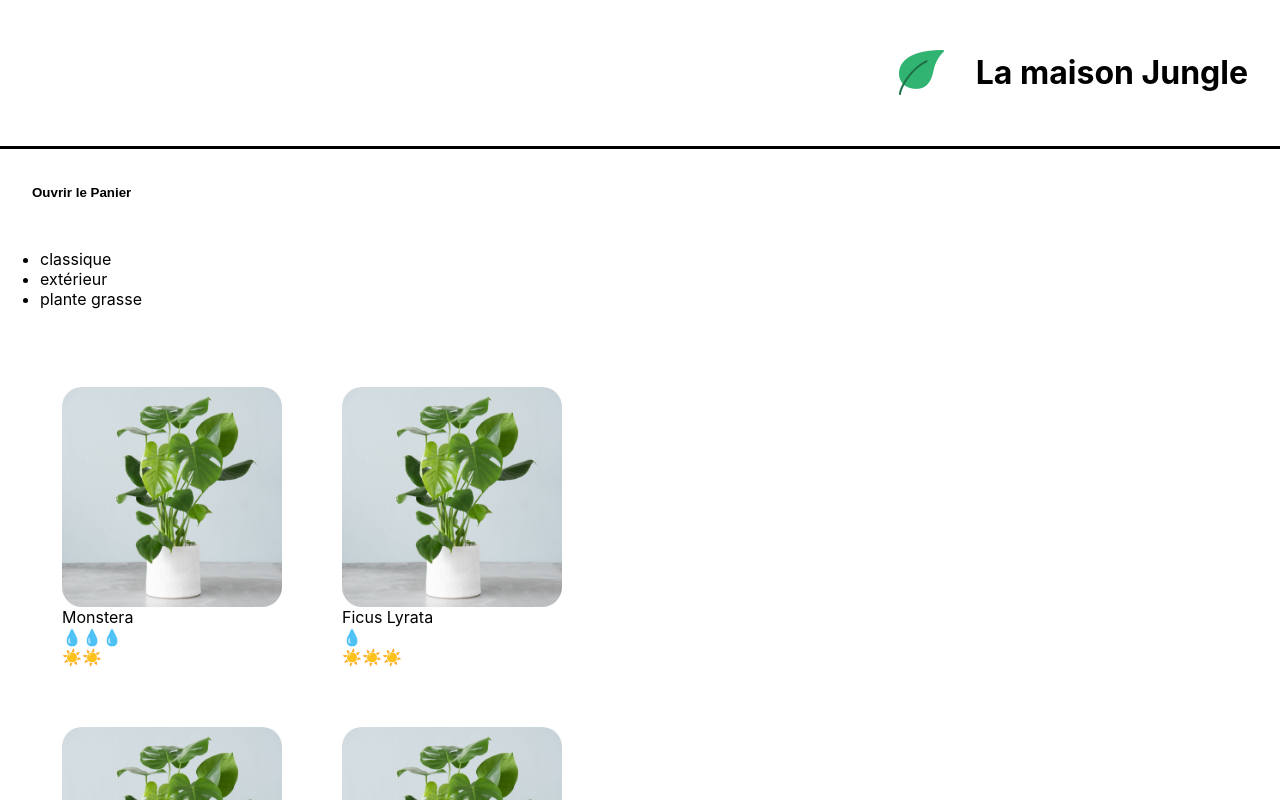
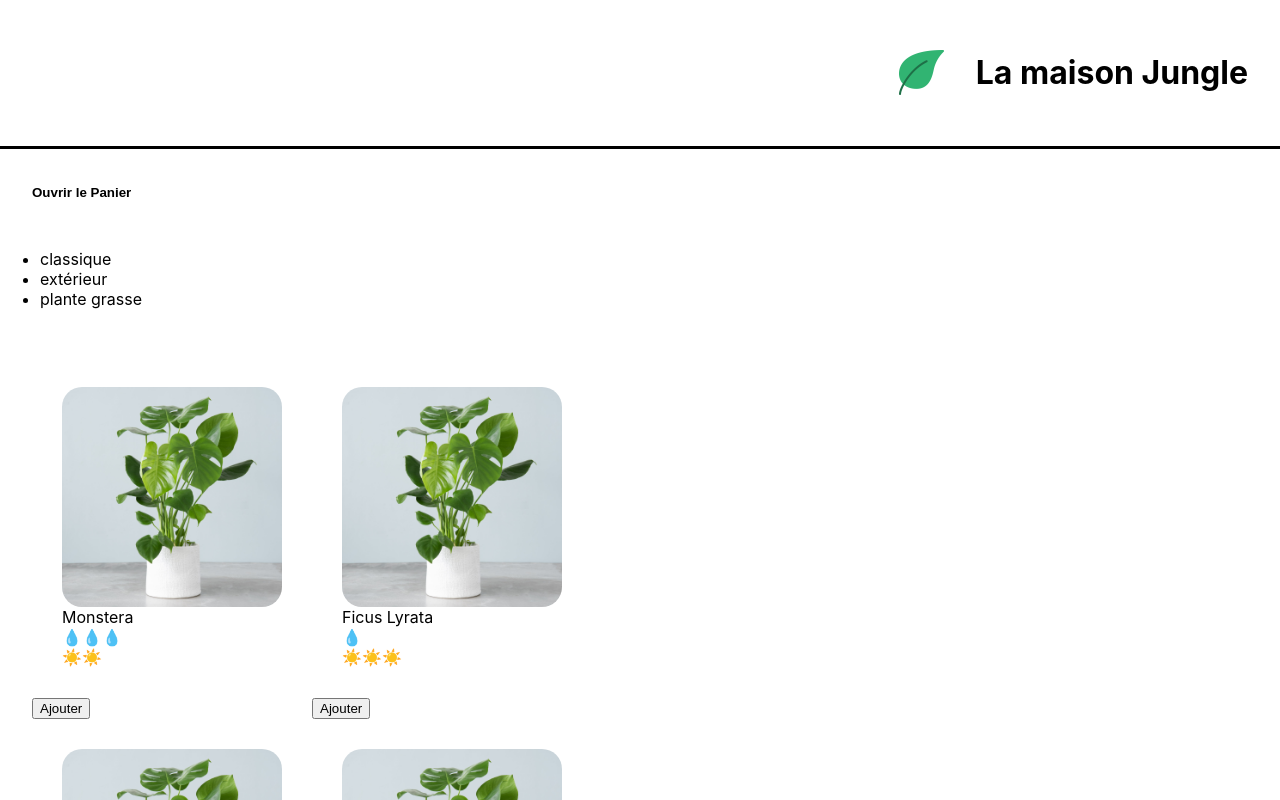
Before and after one commit to RachidBoubekeur-dev/la-maison-jungle, a React (Create React App) app: page / in a window 1280 px wide. Shown: the top 800 px of the page. Built offline with nearby package versions, Linux system fonts and the light colour scheme.

Commit message:
update Props for Components

```diff
--- a/src/components/App.jsx
+++ b/src/components/App.jsx
@@ -4,13 +4,16 @@ import Cart from './Cart';
 import ShoppingList from './ShoppingList';
 import QuestionForm from './QuestionForm';
 import Footer from './Footer';
+import { useState } from 'react';
 
 const App = () => {
+
+  const [cart, updateCart] = useState(0);
   return (
     <div>
       <Banner />
-      <Cart />
-      <ShoppingList />
+      <Cart cart={cart} updateCart={updateCart} />
+      <ShoppingList cart={cart} updateCart={updateCart} />
       <QuestionForm />
       <Footer />
     </div>
--- a/src/components/Cart/index.jsx
+++ b/src/components/Cart/index.jsx
@@ -1,9 +1,8 @@
 import './index.css';
 import { useState } from 'react';
 
-const Cart = () => {
+const Cart = ({ cart, updateCart }) => {
     const monsteraPrice = 8;
-    const [cart, updateCart] = useState(1);
     const [isOpen, setIsOpen] = useState(false);
 
     return isOpen ? (
--- a/src/components/ShoppingList/index.jsx
+++ b/src/components/ShoppingList/index.jsx
@@ -2,7 +2,7 @@ import { plantList } from '../../datas/plantList';
 import PlantItem from '../PlantItem';
 import './index.css';
 
-const ShoppingList = () => {
+const ShoppingList = ({ cart, updateCart }) => {
 
     const categories = plantList.reduce(
         (acc, plant) => acc.includes(plant.category) ? acc : acc.concat(plant.category), []
@@ -18,6 +18,7 @@ const ShoppingList = () => {
 
             <ul className='lmj-plant-list'>
                 {plantList.map(({ id, cover, name, water, light }) => (
+                    <div key={id}>
                         <PlantItem
                             id={id}
                             cover={cover}
@@ -25,6 +26,8 @@ const ShoppingList = () => {
                             water={water}
                             light={light}
                         />
+                        <button onClick={() => updateCart(cart + 1)}>Ajouter</button>
+                    </div>
                 ))}
             </ul>
         </div>
```
Lines whose indentation alone changed are shown as unchanged.
